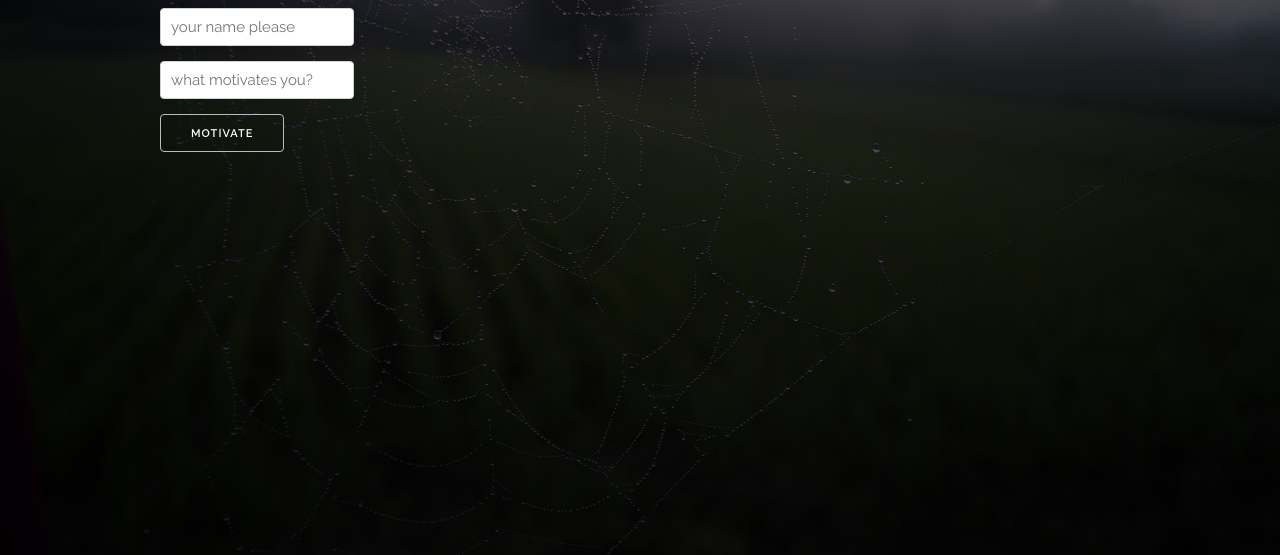
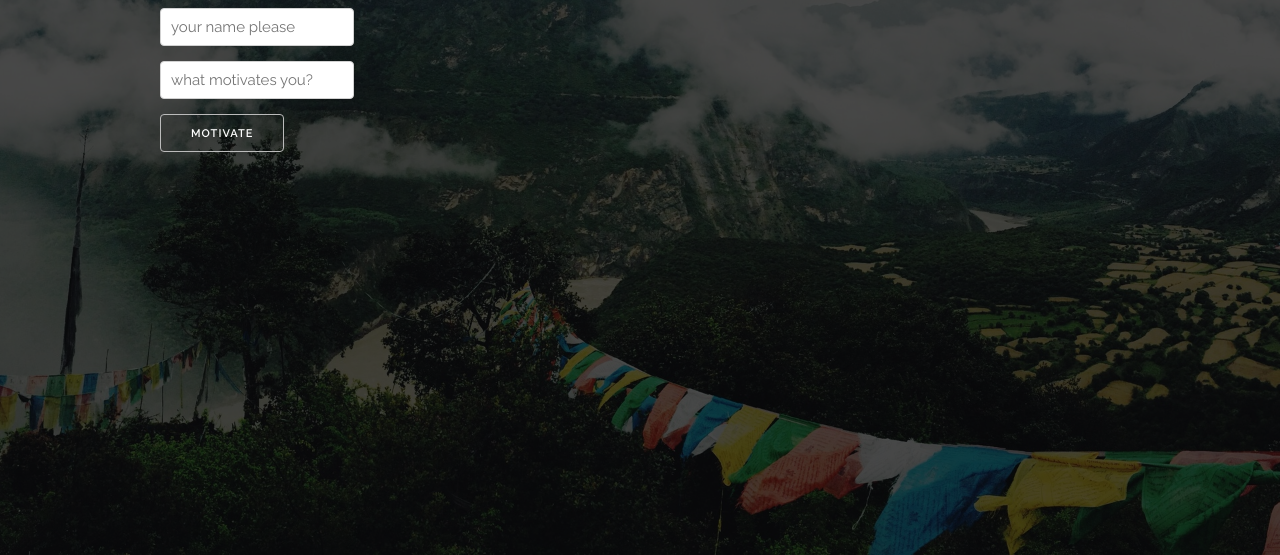
Before and after one commit to xrisk/motivate, a plain HTML site: page index.html in a window 1280 px wide. Shown: the part 245-800 px from the top of the page. Drawn offline with Linux system fonts and the light colour scheme.

Commit message:
added new photos

```diff
--- a/index.html
+++ b/index.html
@@ -19,7 +19,7 @@
 			{
 			return Math.floor(Math.random() * (max - min + 1)) + min;
 			}
-			var random = getRandomInt(1,7);
+			var random = getRandomInt(1,13);
 			var path = 'images/' + random + '.jpg';
 			console.log(path);
 		</script>
```
Also changed, not shown: images/10.jpg (added), images/11.jpg (added), images/12.jpg (added), images/13.jpg (added), images/8.jpg (added), images/9.jpg (added).
